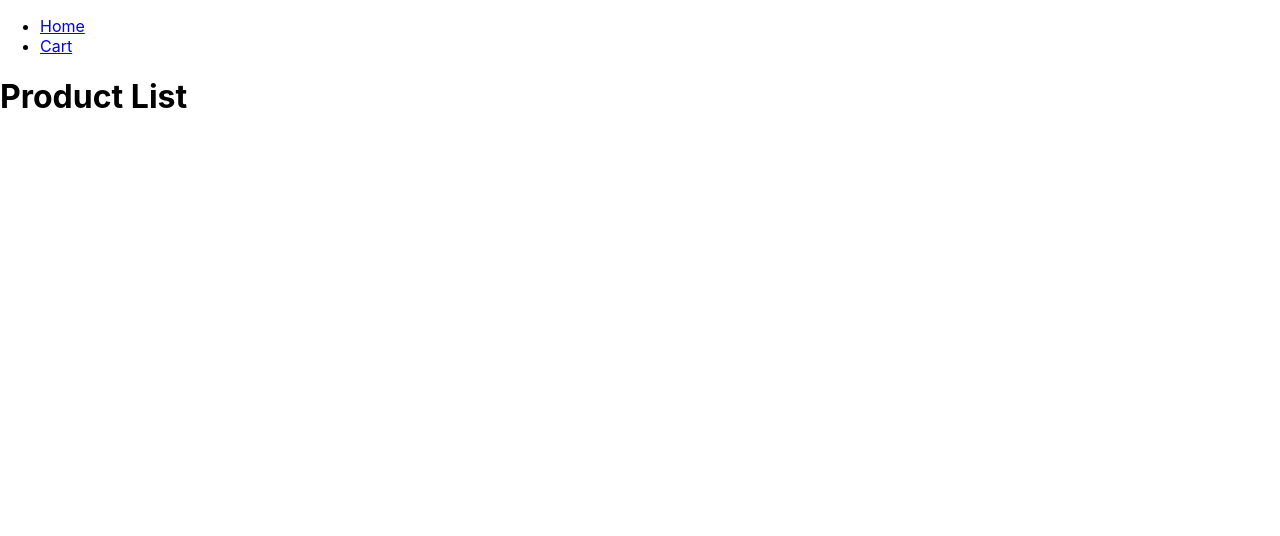
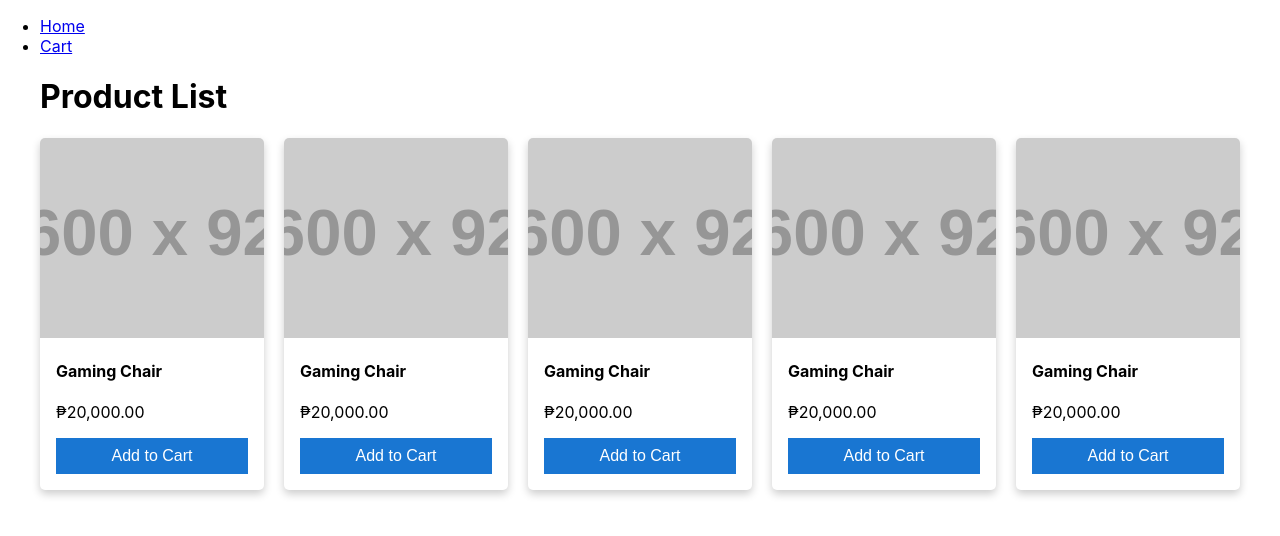
Before and after one commit to jmconcha/shopping-cart-app, a React (Create React App) app: page / in a window 1280 px wide. Shown: the top 536 px of the page. Built offline with nearby package versions, Linux system fonts and the light colour scheme.

Commit message:
ProductList

```diff
--- a/src/App.tsx
+++ b/src/App.tsx
@@ -1,8 +1,14 @@
 import React from 'react';
 import { Routes, Route, Link } from 'react-router-dom';
+import styled from 'styled-components';
 
 import ProductList from './Presentation/Views/Product/List/ProductList';
 import CartProductList from './Presentation/Views/Cart/ProductList/CartProductList';
+
+const Main = styled.main`
+  padding-left: 40px;
+  padding-right: 40px;
+`;
 
 function App() {
   return (
@@ -17,12 +23,12 @@ function App() {
           </li>
         </ul>
       </nav>
-      <main>
+      <Main>
         <Routes>
           <Route path="/" element={<ProductList />} />
           <Route path="/cart" element={<CartProductList />} />
         </Routes>
-      </main>
+      </Main>
     </div>
   );
 }
--- a/src/Presentation/Views/Product/List/ProductList.tsx
+++ b/src/Presentation/Views/Product/List/ProductList.tsx
@@ -1,7 +1,72 @@
 import React from 'react';
+import styled from 'styled-components';
+
+const Container = styled.div`
+  display: flex;
+  gap: 20px;
+`;
+
+const Card = styled.div`
+  box-shadow: 0 4px 8px 0 rgba(0, 0, 0, 0.2);
+  transition: 0.3s;
+  width: 300px;
+  border-radius: 5px;
+  overflow: hidden;
+
+  &:hover {
+    box-shadow: 0 8px 16px 0 rgba(0, 0, 0, 0.2);
+  }
+`;
+const CardHeader = styled.div`
+  height: 200px;
+  border-radius: 5px;
+`;
+
+const CardImage = styled.img`
+  width: 100%;
+  height: 100%;
+  object-fit: cover;
+`;
+
+const CardContent = styled.div`
+  padding: 2px 16px 16px;
+`;
+
+const CardButton = styled.button`
+  background-color: #1976d2;
+  border: 1px solid #1976d2;
+  color: #fff;
+  padding: 8px 14px;
+  font-size: 1rem;
+  width: 100%;
+  cursor: pointer;
+`;
 
 function ProductList() {
-  return <h1>Product List</h1>;
+  return (
+    <>
+      <h1>Product List</h1>
+      <Container>
+        {Array.from({ length: 5 }).map(() => (
+          <Card>
+            <CardHeader>
+              <CardImage
+                src="https://via.placeholder.com/600/92c952"
+                alt="gaming chair"
+              />
+            </CardHeader>
+            <CardContent>
+              <h4>
+                <b>Gaming Chair</b>
+              </h4>
+              <p>₱20,000.00</p>
+              <CardButton>Add to Cart</CardButton>
+            </CardContent>
+          </Card>
+        ))}
+      </Container>
+    </>
+  );
 }
 
 export default ProductList;
```
